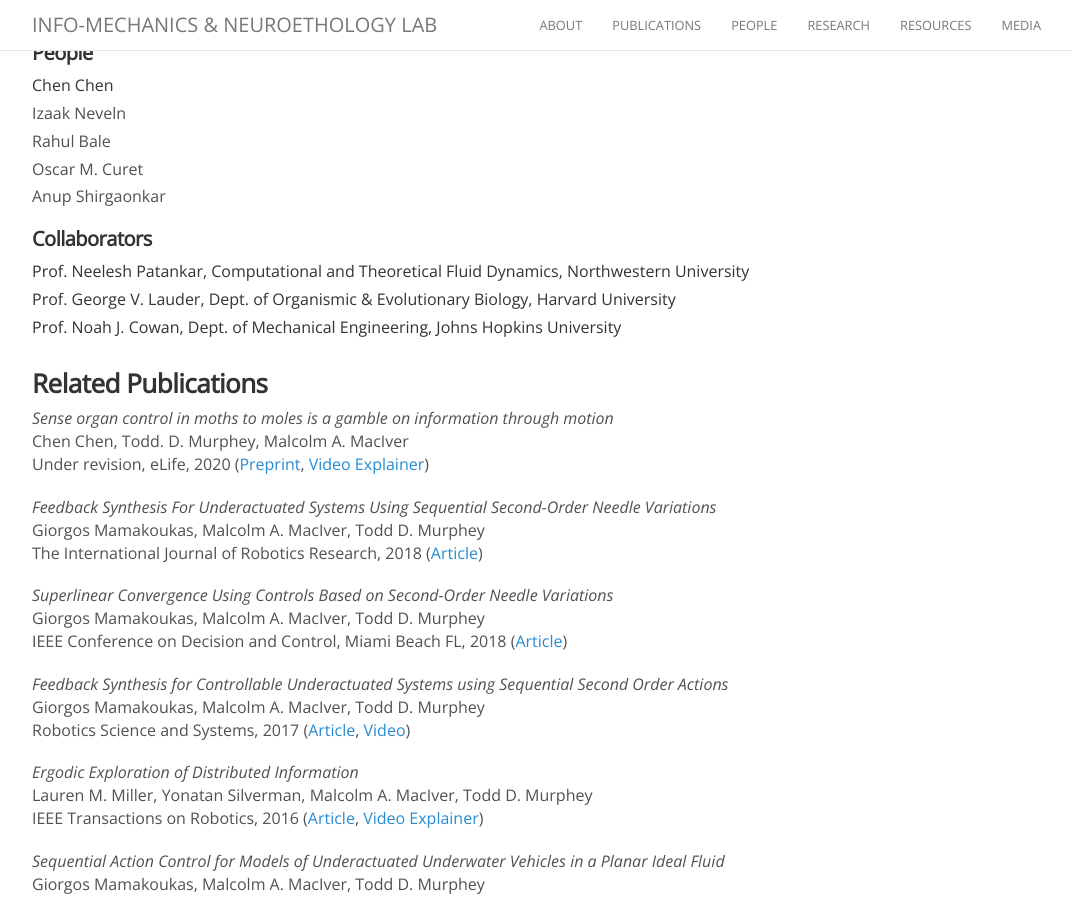
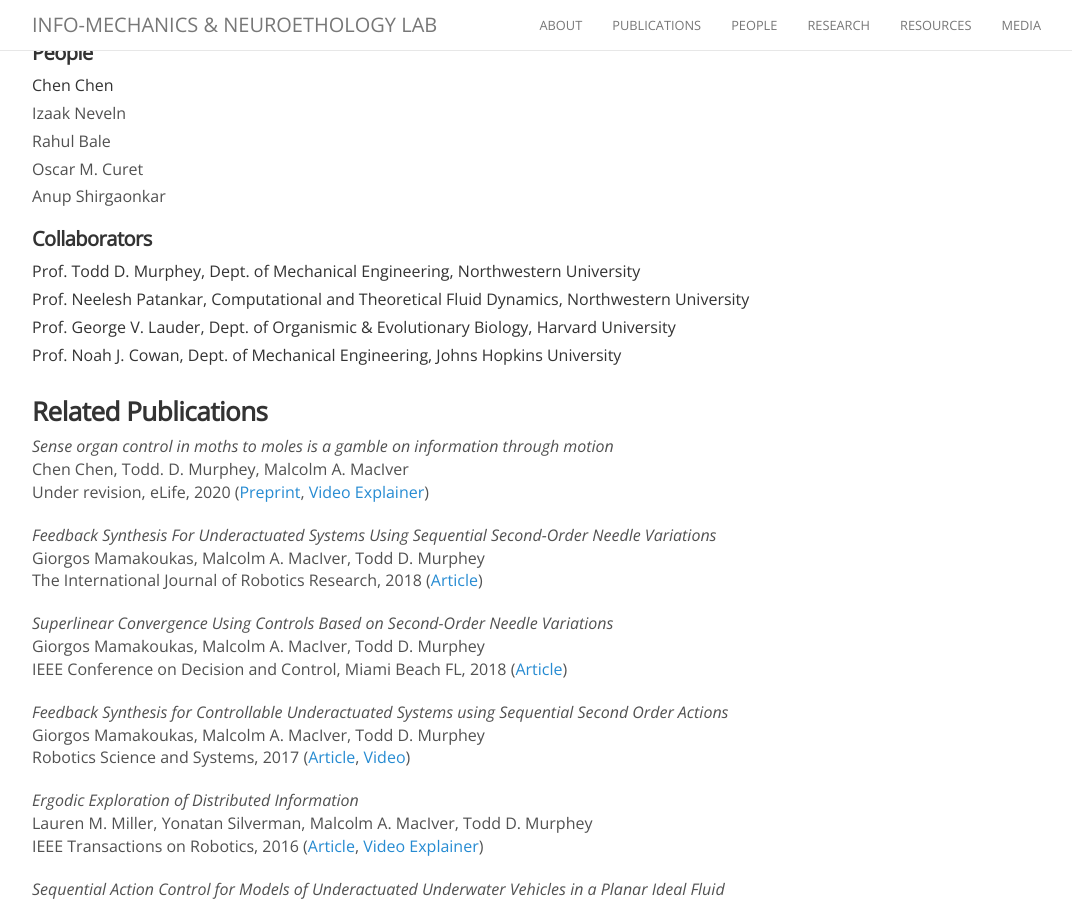
Before and after one commit to maciverlab/maciverlab.github.io, a Jekyll site: the page built from _projects/robotics.md, in a window 1280 px wide and 900 px high, scrolled down 2664 px. Shown: the whole window, without its empty margins (111-1183 px from the left). Built offline with Jekyll 4.4.1, drawn with Linux system fonts in a browser that asks for light colours; nearby versions of some CDN libraries; comment, search, counter and statistics services are not loaded.

Commit message:
Update robotics.md

```diff
--- a/_projects/robotics.md
+++ b/_projects/robotics.md
@@ -77,6 +77,8 @@ similar to what we discovered the real fish uses for hunting prey.</p>
 #### Collaborators<br>
 
 <ul style="list-style-position:outside;padding:0px;list-style-type:none;">
+  <li><a class="research" href="https://www.mccormick.northwestern.edu/research-faculty/directory/profiles/murphey-todd.html">Prof. Todd D. Murphey,
+ Dept. of Mechanical Engineering, Northwestern University</a></li>
   <li><a class="research" href="https://www.mccormick.northwestern.edu/research-faculty/directory/profiles/patankar-neelesh.html">Prof. Neelesh Patankar,
   Computational and Theoretical Fluid Dynamics, Northwestern University</a></li>
   <li><a class="research" href="https://oeb.harvard.edu/people/george-v-lauder">Prof. George V. Lauder,
```
